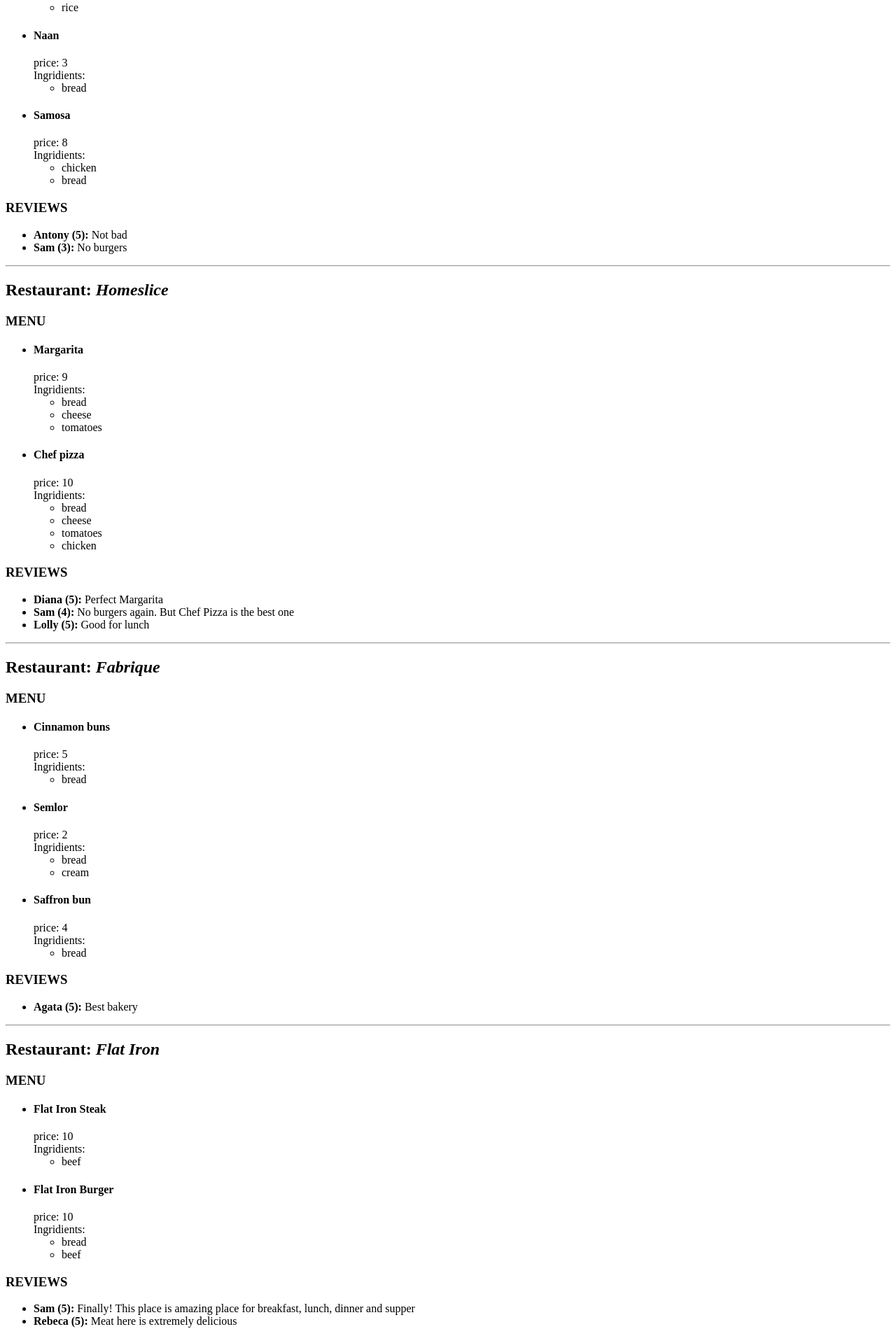
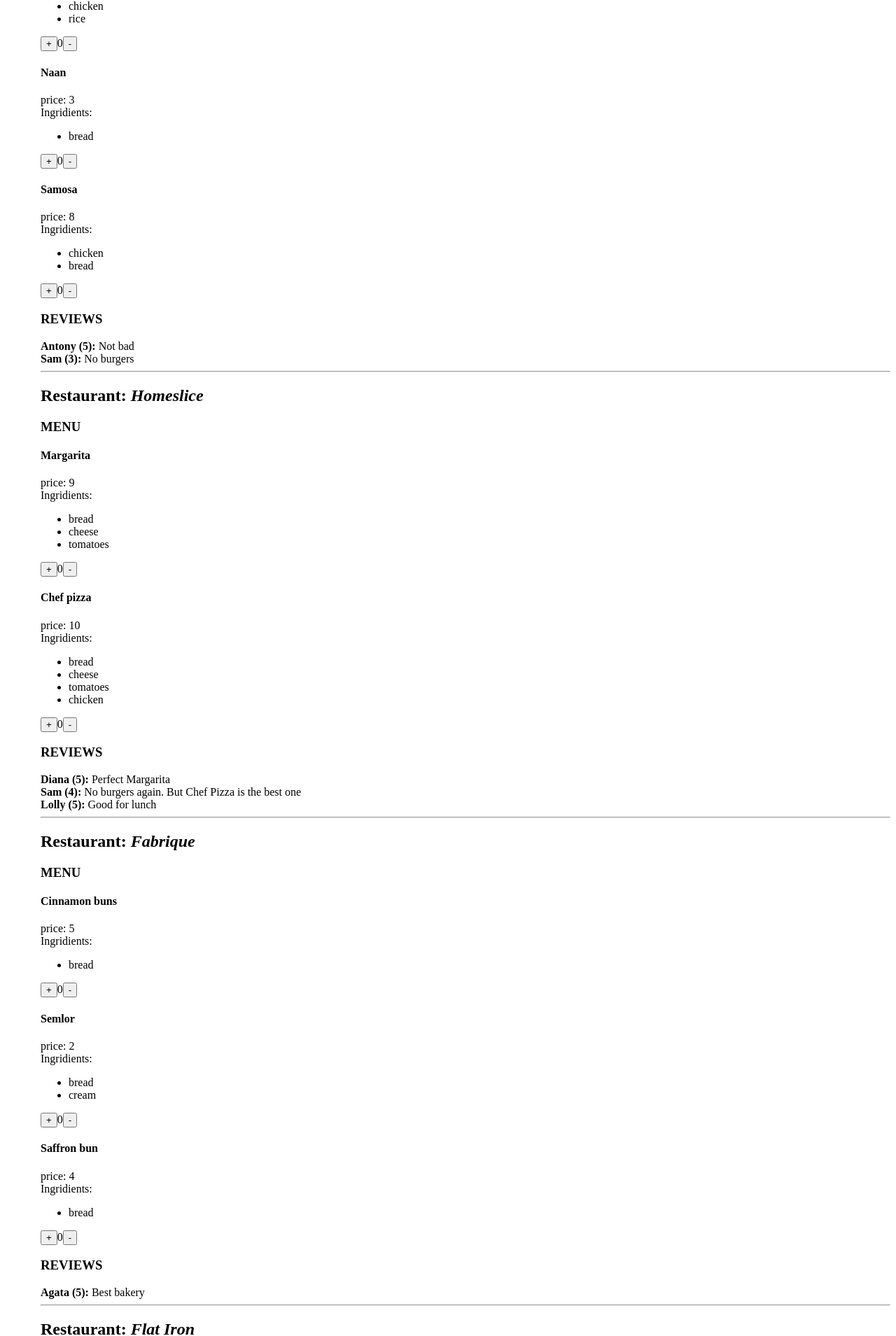
Before and after one commit to rattvol/ReactHomeWork, a React (Vite) app: page / in a window 1280 px wide. Shown: the part 261-2170 px from the top of the page at 70% size. Built offline with nearby package versions, Linux system fonts and the light colour scheme.

Commit message:
Main Part

```diff
--- /dev/null
+++ b/components/app/app.jsx
@@ -0,0 +1,11 @@
+import { Layout } from "../layout/layout";
+import { restaurants } from "../../materials/mock"
+import { Restaurant } from "../restaurant/restaurant";
+
+export const App= ()=> {
+    return (
+        <Layout>
+            {restaurants.map(({id,name, menu,reviews}) =>  <Restaurant key={id} name = {name} menu={menu} reviews = {reviews} />)}
+     </Layout>
+   );
+}
--- /dev/null
+++ b/components/footer/footer.jsx
@@ -0,0 +1,5 @@
+export const Footer = ()=>{
+    return (
+<footer></footer>
+    );
+};
--- /dev/null
+++ b/components/header/header.jsx
@@ -0,0 +1,7 @@
+export const Header = ()=>{
+   return (
+     <header>
+        <h1><center>Restaurants</center></h1>
+    </header>
+        );
+    };
--- /dev/null
+++ b/components/layout/layout.jsx
@@ -0,0 +1,13 @@
+
+import { Footer } from "../footer/footer";
+import { Header } from "../header/header";
+
+export const Layout = ( {children} ) => {
+    return (
+      <div id="layoutCustom">
+        <Header />
+        {children}
+        <Footer />
+      </div>
+    );
+  };
--- /dev/null
+++ b/components/restaurant/menu.jsx
@@ -0,0 +1,33 @@
+
+import { useState } from "react";
+
+
+const counterHandler = () => {
+    const [counter,setCount] = useState(0);
+
+    const increase = () => {
+        setCount((prevState)=>prevState+1);}
+
+    const decrease = () => {
+        setCount((prevState)=>prevState-1);}
+
+    return {counter,increase,decrease}
+    };
+
+
+export const Menu=({name, price, ingredients})=>{
+   const {counter,increase,decrease} = counterHandler();
+   return (
+   <div>
+        <h4>{name}</h4>
+        <div>price: {price}</div>
+        <div>Ingridients:</div>
+        <ul>
+            {ingredients?.length ? ingredients.map((value) =><li key={value}>{value}</li>) : <div>-</div>}
+        </ul>
+        <button onClick={increase}>+</button>
+        {counter}
+        <button onClick={decrease}>-</button>
+        </div>
+    );
+}
--- /dev/null
+++ b/components/restaurant/restaurant.jsx
@@ -0,0 +1,16 @@
+import { Menu } from "./menu"
+import { Review } from "./review"
+
+
+export const Restaurant = ({ name, menu, reviews }) => {
+   return (
+   <div>
+      <h2>Restaurant: <i>{name}</i></h2>
+      <h3>MENU</h3>
+        {menu?.length ?  menu.map(({id,name,price,ingredients})=> <Menu key={id} name={name} price={price} ingredients={ingredients}/>) : <div>-</div>}
+      <h3>REVIEWS</h3>
+        {reviews?.length ?  reviews.map(({id,user,rating,text}) => <Review key={id} user = {user} rating = {rating} text={text}/>) : <div>-</div>}
+      <hr></hr>
+   </div>
+   );
+};
--- /dev/null
+++ b/components/restaurant/review.jsx
@@ -0,0 +1,7 @@
+export const Review = ({user,rating,text})=> {
+   return (
+   <div>
+        <b>{user} ({rating}): </b>{text}
+    </div>
+   );
+}
--- a/src/main.jsx
+++ b/src/main.jsx
@@ -1,157 +1,5 @@
 import ReactDOM from 'react-dom/client'
+import { App } from '../components/app/app';
+import '../style/main.css'
 
-import { restaurants } from '../materials/mock';
-
-ReactDOM.createRoot(document.getElementById("root")).render(
-  <div>
-    <h1><center>Restaurants</center></h1>
-    <h2>Restaurant: <i>{restaurants[0].name}</i></h2>
-    <h3>MENU</h3>
-    <ul>
-      <li>
-        <h4>{restaurants[0].menu[0].name}</h4>
-        <div>price: {restaurants[0].menu[0].price}</div>
-        <div>Ingridients:</div>
-        <ul>
-        { restaurants[0].menu[0].ingredients.map((value) =>(
-            <li>{value}</li>
-          ))}
-        </ul>
-        </li>
-        <li>
-        <h4>{restaurants[0].menu[1].name}</h4>
-        <div>price: {restaurants[0].menu[1].price}</div>
-        <div>Ingridients:</div>
-        <ul>
-        { restaurants[0].menu[1].ingredients.map((value) =>(
-            <li>{value}</li>
-          ))}
-        </ul>
-        </li>
-        <li>
-        <h4>{restaurants[0].menu[2].name}</h4>
-        <div>price: {restaurants[0].menu[2].price}</div>
-        <div>Ingridients:</div>
-        <ul>
-        { restaurants[0].menu[2].ingredients.map((value) =>(
-            <li>{value}</li>
-          ))}
-        </ul>
-        </li>
-    </ul>
-    <h3>REVIEWS</h3>
-    <ul>
-      <li><b>{restaurants[0].reviews[0].user} ({restaurants[0].reviews[0].rating}):   </b>
-      {restaurants[0].reviews[0].text}</li>
-       <li><b>{restaurants[0].reviews[1].user} ({restaurants[0].reviews[1].rating}):   </b>
-      {restaurants[0].reviews[1].text}</li>
-   </ul>
-   <hr></hr>
-   <h2>Restaurant: <i>{restaurants[1].name}</i></h2>
-   <h3>MENU</h3>
-    <ul>
-      <li>
-        <h4>{restaurants[1].menu[0].name}</h4>
-        <div>price: {restaurants[1].menu[0].price}</div>
-        <div>Ingridients:</div>
-        <ul>
-        { restaurants[1].menu[0].ingredients.map((value) =>(
-            <li>{value}</li>
-          ))}
-        </ul>
-        </li>
-        <li>
-        <h4>{restaurants[1].menu[1].name}</h4>
-        <div>price: {restaurants[1].menu[1].price}</div>
-        <div>Ingridients:</div>
-        <ul>
-        { restaurants[1].menu[1].ingredients.map((value) =>(
-            <li>{value}</li>
-          ))}
-        </ul>
-        </li>
-    </ul>
-    <h3>REVIEWS</h3>
-    <ul>
-      <li><b>{restaurants[1].reviews[0].user} ({restaurants[1].reviews[0].rating}):   </b>
-      {restaurants[1].reviews[0].text}</li>
-       <li><b>{restaurants[1].reviews[1].user} ({restaurants[1].reviews[1].rating}):   </b>
-      {restaurants[1].reviews[1].text}</li>
-       <li><b>{restaurants[1].reviews[2].user} ({restaurants[1].reviews[2].rating}):   </b>
-      {restaurants[1].reviews[2].text}</li>
-   </ul>
-   <hr></hr>
-   <h2>Restaurant: <i>{restaurants[2].name}</i></h2>
-    <h3>MENU</h3>
-    <ul>
-      <li>
-        <h4>{restaurants[2].menu[0].name}</h4>
-        <div>price: {restaurants[2].menu[0].price}</div>
-        <div>Ingridients:</div>
-        <ul>
-        { restaurants[2].menu[0].ingredients.map((value) =>(
-            <li>{value}</li>
-          ))}
-        </ul>
-        </li>
-        <li>
-        <h4>{restaurants[2].menu[1].name}</h4>
-        <div>price: {restaurants[2].menu[1].price}</div>
-        <div>Ingridients:</div>
-        <ul>
-        { restaurants[2].menu[1].ingredients.map((value) =>(
-            <li>{value}</li>
-          ))}
-        </ul>
-        </li>
-        <li>
-        <h4>{restaurants[2].menu[2].name}</h4>
-        <div>price: {restaurants[2].menu[2].price}</div>
-        <div>Ingridients:</div>
-        <ul>
-        { restaurants[2].menu[2].ingredients.map((value) =>(
-            <li>{value}</li>
-          ))}
-        </ul>
-        </li>
-    </ul>
-    <h3>REVIEWS</h3>
-    <ul>
-      <li><b>{restaurants[2].reviews[0].user} ({restaurants[2].reviews[0].rating}):   </b>
-      {restaurants[2].reviews[0].text}</li>
-   </ul>
-   <hr></hr>
-   <h2>Restaurant: <i>{restaurants[3].name}</i></h2>
-   <h3>MENU</h3>
-    <ul>
-      <li>
-        <h4>{restaurants[3].menu[0].name}</h4>
-        <div>price: {restaurants[3].menu[0].price}</div>
-        <div>Ingridients:</div>
-        <ul>
-        { restaurants[3].menu[0].ingredients.map((value) =>(
-            <li>{value}</li>
-          ))}
-        </ul>
-        </li>
-        <li>
-        <h4>{restaurants[3].menu[1].name}</h4>
-        <div>price: {restaurants[3].menu[1].price}</div>
-        <div>Ingridients:</div>
-        <ul>
-        { restaurants[3].menu[1].ingredients.map((value) =>(
-            <li>{value}</li>
-          ))}
-        </ul>
-        </li>
-    </ul>
-    <h3>REVIEWS</h3>
-    <ul>
-      <li><b>{restaurants[3].reviews[0].user} ({restaurants[3].reviews[0].rating}):   </b>
-      {restaurants[3].reviews[0].text}</li>
-      <li><b>{restaurants[3].reviews[1].user} ({restaurants[3].reviews[1].rating}):   </b>
-      {restaurants[3].reviews[1].text}</li>
-  </ul>
-  </div>
-
-);
+ReactDOM.createRoot(document.getElementById("root")).render(<App />);
--- /dev/null
+++ b/style/main.css
@@ -0,0 +1,3 @@
+#layoutCustom {
+    margin-left: 50px;
+  }
```
